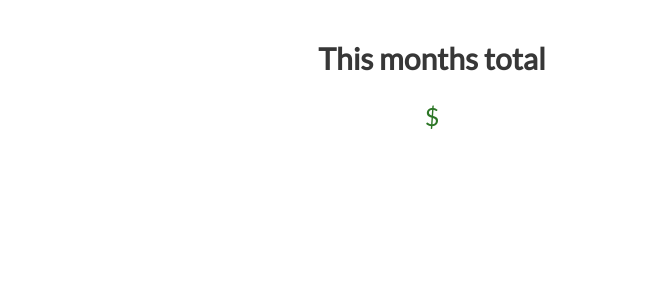
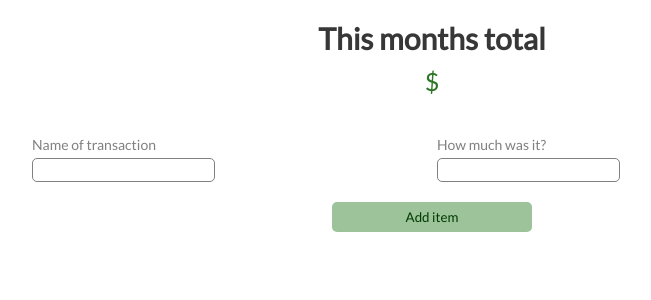
Before and after one commit to Spencerhf/budgeting-app-client, a React (Create React App) app: page / in a window 1280 px wide. Shown: the top 300 px of the page, without its empty margins (208-859 px from the left). Built offline with nearby package versions, Linux system fonts and the light colour scheme; no server answers.

Commit message:
pushing client

```diff
--- a/src/App.css
+++ b/src/App.css
@@ -4,19 +4,32 @@
   margin: auto;
   text-align: center;
 }
+.primary-button {
+  border: none;
+  background-color: #9cc399;
+  width: 200px;
+  height: 30px;
+  color: #003a00;
+  font-family: lato;
+  border-radius: 5px;
+}
+
 .monthly-total__container h1 {
   font-size: 30px;
   color: #373737;
+  margin: 0;
+  margin-bottom: 10px;
 }
 .monthly-total__container p {
   font-size: 25px;
   color: #2c7626;
+  margin: 0;
 }
 
 .activity-list__container {
   padding: 10px 20px;
   display: grid;
-  grid-template-columns: 1fr 1fr;
+  grid-template-columns: 2fr 1fr;
   align-items: center;
   gap: 25px;
 }
@@ -28,3 +41,26 @@
 .activity-list__container p {
   margin: 0;
 }
+
+/* Add Line Item Component */
+.form-input__container {
+  display: grid;
+  grid-template-columns: 1fr 1fr;
+  gap: 10px;
+  margin-bottom: 20px;
+}
+.form-input__container label,
+.form-input__container input {
+  display: block;
+  text-align: left;
+}
+.form-input__container input {
+  border: 1px solid grey;
+  border-radius: 5px;
+  height: 20px;
+}
+.form-input__container label {
+  color: grey;
+  margin-bottom: 5px;
+  font-size: 14px;
+}
--- a/src/Services/custom.js
+++ b/src/Services/custom.js
@@ -1,11 +1,26 @@
 import axios from "axios";
 
+const apiUrl = "https://almost-a-budgeting-app-6b804606f213.herokuapp.com";
+
 export async function getTotal() {
-  const response = await axios.get(`http://localhost:8080/monthly-total`);
+  const response = await axios.get(`${apiUrl}/monthly-total`);
   return response.data;
 }
 
 export async function listData() {
-  const response = await axios.get(`http://localhost:8080/activity-list`);
+  const response = await axios.get(`${apiUrl}/activity-list`);
   return response;
 }
+
+export async function removeItem(id) {
+  const response = await axios.post(`${apiUrl}/remove-list/${id}`);
+  return response;
+}
+
+export async function addItem(name, amount) {
+  const response = await axios.post(`${apiUrl}/add-item`, {
+    name: name,
+    amount: amount
+  });
+  return response;
+}
--- a/src/components/activity-list.component.js
+++ b/src/components/activity-list.component.js
@@ -1,14 +1,13 @@
 import "../App.css";
 import React from "react";
-import axios from "axios";
-import { getTotal } from "../Services/custom";
+import { getTotal, listData, removeItem } from "../Services/custom";
 import Trash from "../Assets/icons8-trash-24.png";
 
 function ActivityList({list, getList, totalFunction }) {
   const deleteLineItem = async (id) => {
     // Update activity list
-    await axios.post(`http://localhost:8080/remove-list/${id}`);
-    const data = await axios.get(`http://localhost:8080/activity-list`);
+    await removeItem(id);
+    const data = await listData();
 
     // Update total for the month
     const totalData = await getTotal();
--- /dev/null
+++ b/src/components/add-line-item.component.js
@@ -0,0 +1,36 @@
+import React from "react";
+import { addItem, listData, getTotal } from "../Services/custom";
+
+export default function AddLineItem({getList, totalFunction }) {
+  const addItemSubmit = async (e) => {
+    e.preventDefault();
+    const itemName = document.getElementById("item-name").value;
+    const itemAmount = document.getElementById("item-amount").value;
+
+    await addItem(itemName, itemAmount);
+    const data = await listData();
+
+    // Update total for the month
+    const totalData = await getTotal();
+    totalFunction(await totalData);
+    getList(await data.data);
+  }
+
+  return (
+    <div className="add-item__container container__width">
+      <form onSubmit={addItemSubmit}>
+        <div className="form-input__container">
+          <div>
+            <label htmlFor="name">Name of transaction</label>
+            <input required id="item-name" type="text" name="name"></input>
+          </div>
+          <div>
+            <label htmlFor="amount">How much was it?</label>
+            <input required id="item-amount" type="text" name="amount"></input>
+          </div>
+        </div>
+        <button class="primary-button" type="submit">Add item</button>
+      </form>
+    </div>
+  );
+}
--- a/src/components/homepage.component.js
+++ b/src/components/homepage.component.js
@@ -1,6 +1,7 @@
 import { useState, useEffect } from "react";
 import TotalMoney from "./total-money.component";
 import ActivityList from "./activity-list.component";
+import AddLineItem from "./add-line-item.component";
 import { getTotal, listData } from "../Services/custom";
 
 export default function Homepage() {
@@ -25,6 +26,7 @@ export default function Homepage() {
   return (
     <div>
       <TotalMoney total={ total }/>
+      <AddLineItem getList={ getList } totalFunction={ totalFunction } />
       <ActivityList list={ list } getList={ getList } total={ total } totalFunction={ totalFunction } />
     </div>
   );
```
